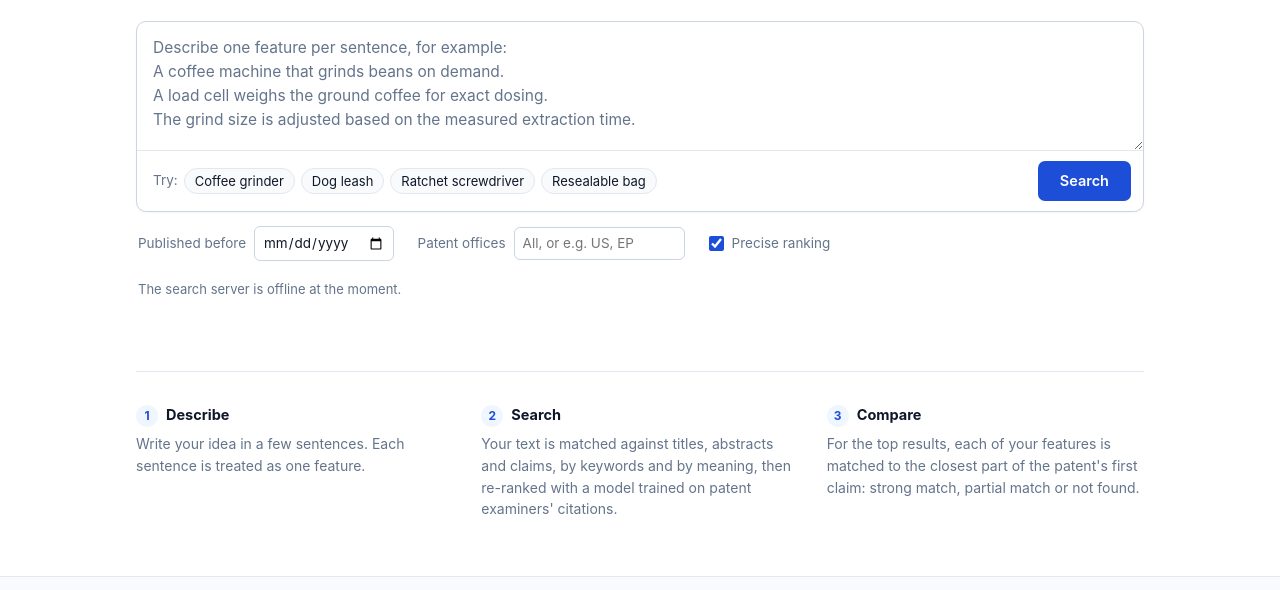
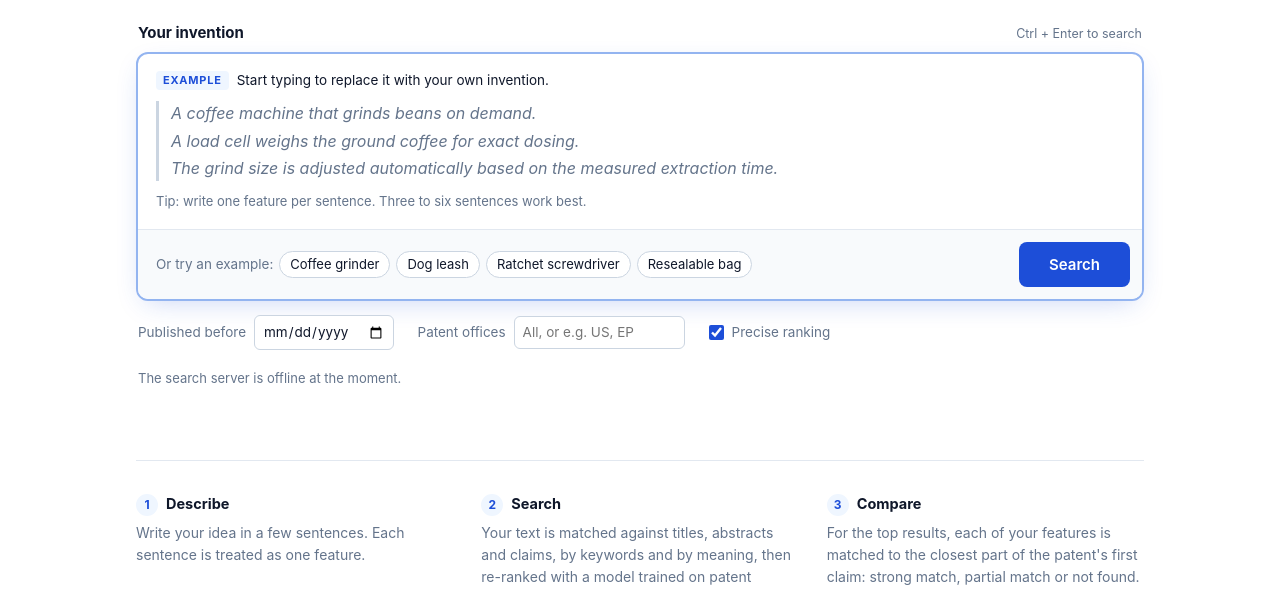
Before and after one commit to luca5and/priorart, a plain HTML site: page index.html in a window 1280 px wide. Shown: the part 204-794 px from the top of the page. Drawn offline with Linux system fonts and the light colour scheme; no server answers.

Commit message:
Search box: larger, clearly marked example text

```diff
--- a/index.html
+++ b/index.html
@@ -10,12 +10,14 @@
     --bg: #ffffff; --surface: #f8fafc; --text: #0f172a; --muted: #64748b; --line: #e2e8f0; --line-strong: #cbd5e1;
     --accent: #1d4ed8; --accent-hover: #1e40af; --accent-soft: #eff6ff; --on-accent: #ffffff;
     --ok: #047857; --ok-bg: #ecfdf5; --mid: #b45309; --mid-bg: #fffbeb; --no: #64748b; --no-bg: #f1f5f9;
+    --panel-line: #93b4f0; --panel-shadow: 0 8px 28px -10px rgba(29,78,216,.28);
   }
   @media (prefers-color-scheme: dark) {
     :root {
       --bg: #0b1120; --surface: #111827; --text: #e5e7eb; --muted: #94a3b8; --line: #1f2937; --line-strong: #334155;
       --accent: #60a5fa; --accent-hover: #93c5fd; --accent-soft: #172554; --on-accent: #0b1120;
       --ok: #34d399; --ok-bg: #052e22; --mid: #fbbf24; --mid-bg: #2d2006; --no: #94a3b8; --no-bg: #1e293b;
+      --panel-line: #2b4a8a; --panel-shadow: 0 8px 28px -12px rgba(0,0,0,.6);
     }
   }
   * { box-sizing: border-box; }
@@ -43,16 +45,28 @@
   .hero { padding: 44px 0 8px; }
   h1 { font-size: 30px; line-height: 1.2; letter-spacing: -.02em; margin: 0 0 10px; }
   .lead { color: var(--muted); font-size: 16px; margin: 0 0 24px; max-width: 680px; }
-  .panel { border: 1px solid var(--line-strong); border-radius: 10px; background: var(--bg); box-shadow: 0 1px 2px rgba(15,23,42,.04); }
-  .panel:focus-within { border-color: var(--accent); box-shadow: 0 0 0 3px var(--accent-soft); }
-  textarea { display: block; width: 100%; min-height: 128px; padding: 14px 16px; border: 0; border-radius: 10px 10px 0 0;
-    font: inherit; font-size: 15.5px; color: var(--text); background: transparent; resize: vertical; outline: none; }
-  textarea::placeholder { color: var(--muted); }
-  .panel-foot { display: flex; flex-wrap: wrap; gap: 10px 16px; align-items: center; padding: 10px 12px 10px 16px; border-top: 1px solid var(--line); }
+  .qhead { display: flex; align-items: baseline; justify-content: space-between; gap: 12px; margin: 0 2px 8px; }
+  .qlabel { font-weight: 700; font-size: 15px; }
+  .kbd-hint { font-size: 12.5px; color: var(--muted); }
+  .panel { border: 2px solid var(--panel-line); border-radius: 12px; background: var(--bg); box-shadow: var(--panel-shadow); }
+  .panel:focus-within { border-color: var(--accent); box-shadow: 0 0 0 4px var(--accent-soft), var(--panel-shadow); }
+  .qbox { position: relative; }
+  textarea { display: block; width: 100%; min-height: 160px; max-height: 70vh; padding: 16px 18px; border: 0; border-radius: 10px 10px 0 0;
+    font: inherit; font-size: 16px; line-height: 1.55; color: var(--text); background: transparent; resize: none; outline: none; }
+  /* example text shown in the empty box (instead of a placeholder, so it can be styled and always fits) */
+  .ph { position: absolute; top: 0; left: 0; right: 0; padding: 16px 18px 18px; pointer-events: none; font-size: 16px; line-height: 1.55; color: var(--muted); }
+  .ph[hidden] { display: none; }
+  .ph-head { font-size: 13.5px; color: var(--text); margin-bottom: 10px; }
+  .ph-tag { display: inline-block; font-size: 11px; font-weight: 700; letter-spacing: .07em; text-transform: uppercase; color: var(--accent);
+    background: var(--accent-soft); border-radius: 4px; padding: 1px 7px; margin-right: 8px; vertical-align: 1px; }
+  .ph-ex { border-left: 3px solid var(--line-strong); padding-left: 12px; font-style: italic; }
+  .ph-ex span { display: block; margin-bottom: 3px; }
+  .ph-tip { font-size: 13px; margin-top: 10px; }
+  .panel-foot { display: flex; flex-wrap: wrap; gap: 10px 16px; align-items: center; padding: 12px 12px 12px 18px; border-top: 1px solid var(--line); background: var(--surface); border-radius: 0 0 10px 10px; }
   .examples { font-size: 13.5px; color: var(--muted); display: flex; flex-wrap: wrap; gap: 6px; align-items: center; }
-  .chip { font: inherit; font-size: 13px; color: var(--text); background: var(--surface); border: 1px solid var(--line); border-radius: 999px; padding: 2px 10px; cursor: pointer; }
-  .chip:hover { border-color: var(--line-strong); }
-  .btn { margin-left: auto; font: inherit; font-weight: 600; font-size: 14.5px; padding: 9px 22px; border: 0; border-radius: 7px;
+  .chip { font: inherit; font-size: 13px; color: var(--text); background: var(--bg); border: 1px solid var(--line-strong); border-radius: 999px; padding: 2px 10px; cursor: pointer; }
+  .chip:hover { border-color: var(--accent); color: var(--accent); }
+  .btn { margin-left: auto; font: inherit; font-weight: 600; font-size: 15px; padding: 11px 30px; border: 0; border-radius: 8px;
     background: var(--accent); color: var(--on-accent); cursor: pointer; }
   .btn:hover { background: var(--accent-hover); }
   .btn:disabled { opacity: .6; cursor: progress; }
@@ -114,6 +128,7 @@
     nav { gap: 14px; }
     .how, footer .wrap { grid-template-columns: 1fr; gap: 20px; }
     .btn { width: 100%; }
+    .kbd-hint { display: none; }
     .result { grid-template-columns: 22px 1fr; gap: 0 6px; }
     .rank { text-align: left; }
     thead { display: none; }
@@ -139,10 +154,25 @@
     <p class="lead">Write what your invention does in plain English. You get the closest earlier patents and a
       feature-by-feature comparison with their main claim.</p>
 
+    <div class="qhead">
+      <label class="qlabel" for="q">Your invention</label>
+      <span class="kbd-hint">Ctrl + Enter to search</span>
+    </div>
     <div class="panel">
-      <textarea id="q" aria-label="Describe your invention" placeholder="Describe one feature per sentence, for example:&#10;A coffee machine that grinds beans on demand.&#10;A load cell weighs the ground coffee for exact dosing.&#10;The grind size is adjusted based on the measured extraction time."></textarea>
+      <div class="qbox">
+        <textarea id="q" aria-describedby="ph" spellcheck="true"></textarea>
+        <div class="ph" id="ph">
+          <div class="ph-head"><span class="ph-tag">Example</span>Start typing to replace it with your own invention.</div>
+          <div class="ph-ex">
+            <span>A coffee machine that grinds beans on demand.</span>
+            <span>A load cell weighs the ground coffee for exact dosing.</span>
+            <span>The grind size is adjusted automatically based on the measured extraction time.</span>
+          </div>
+          <div class="ph-tip">Tip: write one feature per sentence. Three to six sentences work best.</div>
+        </div>
+      </div>
       <div class="panel-foot">
-        <div class="examples">Try:
+        <div class="examples">Or try an example:
           <button class="chip" data-ex="A coffee machine that grinds beans on demand.
 A load cell weighs the ground coffee for exact dosing.
 The grind size is adjusted automatically based on the measured extraction time.">Coffee grinder</button>
@@ -222,7 +252,17 @@ const ready = (async () => {
   } catch (e) { $("#info").textContent = "The search server is offline at the moment."; }
 })();
 
-document.querySelectorAll("[data-ex]").forEach(b => b.onclick = () => { $("#q").value = b.dataset.ex; run(); });
+// The box grows to fit the example text (when empty) or the typed text, so nothing is hidden behind a scrollbar.
+function fitBox() {
+  const q = $("#q"), ph = $("#ph");
+  ph.hidden = q.value.length > 0;
+  q.style.height = "auto";
+  q.style.height = Math.max(q.value ? q.scrollHeight : ph.offsetHeight, 160) + "px";
+}
+$("#q").addEventListener("input", fitBox);
+window.addEventListener("resize", fitBox);
+fitBox();
+document.querySelectorAll("[data-ex]").forEach(b => b.onclick = () => { $("#q").value = b.dataset.ex; fitBox(); run(); });
 $("#go").onclick = run;
 $("#q").addEventListener("keydown", e => { if (e.key === "Enter" && (e.ctrlKey || e.metaKey)) run(); });
 $("#out").addEventListener("click", e => {
```
